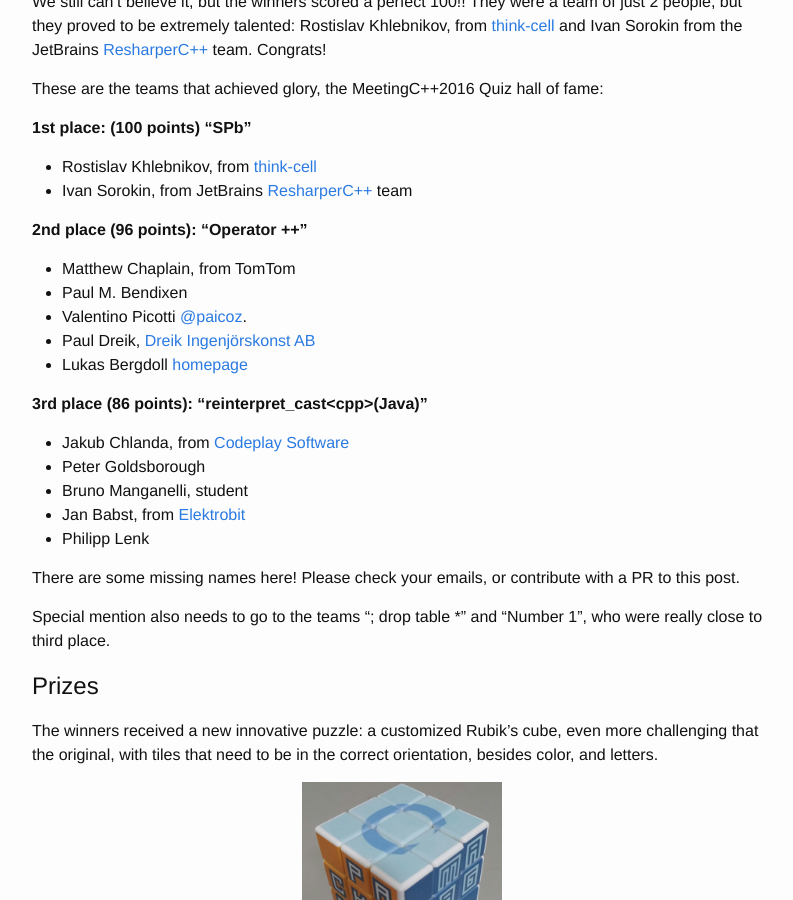
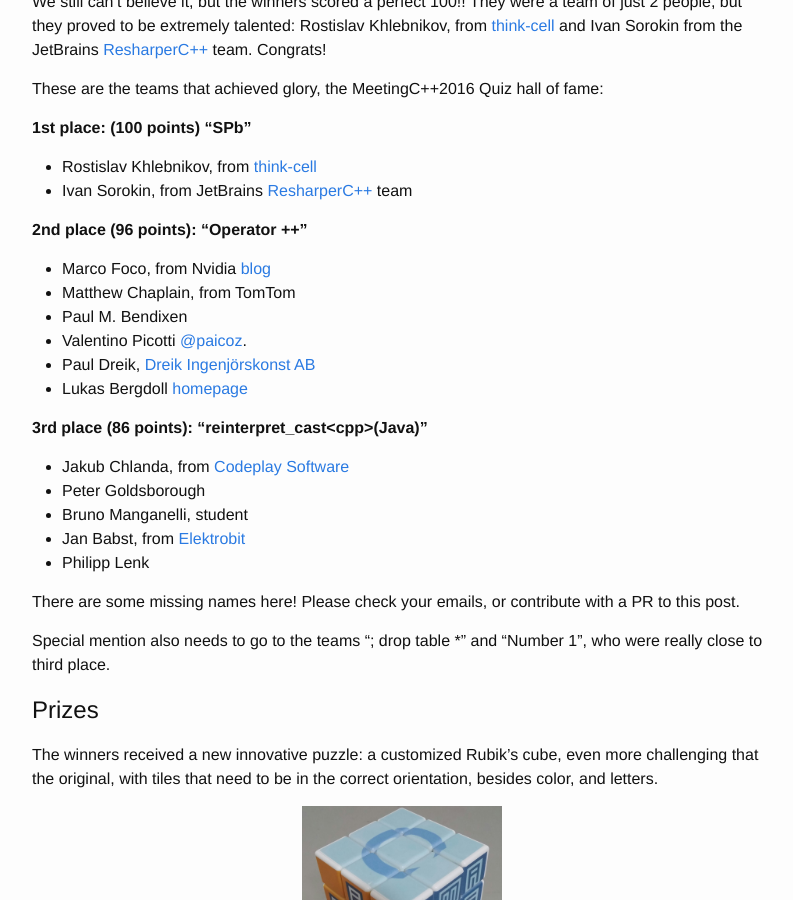
Before and after one commit to conan-io/conan-io.github.io, a Jekyll site: the page built from _posts/2016-11-25-MeetingC++-Quiz.markdown, in a window 1280 px wide and 900 px high, scrolled down 2445 px. Shown: the whole window, without its empty margins (238-1031 px from the left). Built offline with Jekyll 4.4.1, drawn with Linux system fonts in a browser that asks for light colours; comment, search, counter and statistics services are not loaded.

Commit message:
Update 2016-11-25-MeetingC++-Quiz.markdown

```diff
--- a/_posts/2016-11-25-MeetingC++-Quiz.markdown
+++ b/_posts/2016-11-25-MeetingC++-Quiz.markdown
@@ -57,6 +57,7 @@ These are the teams that achieved glory, the MeetingC++2016 Quiz hall of fame:
 
 **2nd place (96 points): “Operator ++”**
 
+- Marco Foco, from Nvidia [blog](http://marcofoco.com/)
 - Matthew Chaplain, from TomTom
 - Paul M. Bendixen
 - Valentino Picotti [@paicoz](https://twitter.com/paicoz).
```
